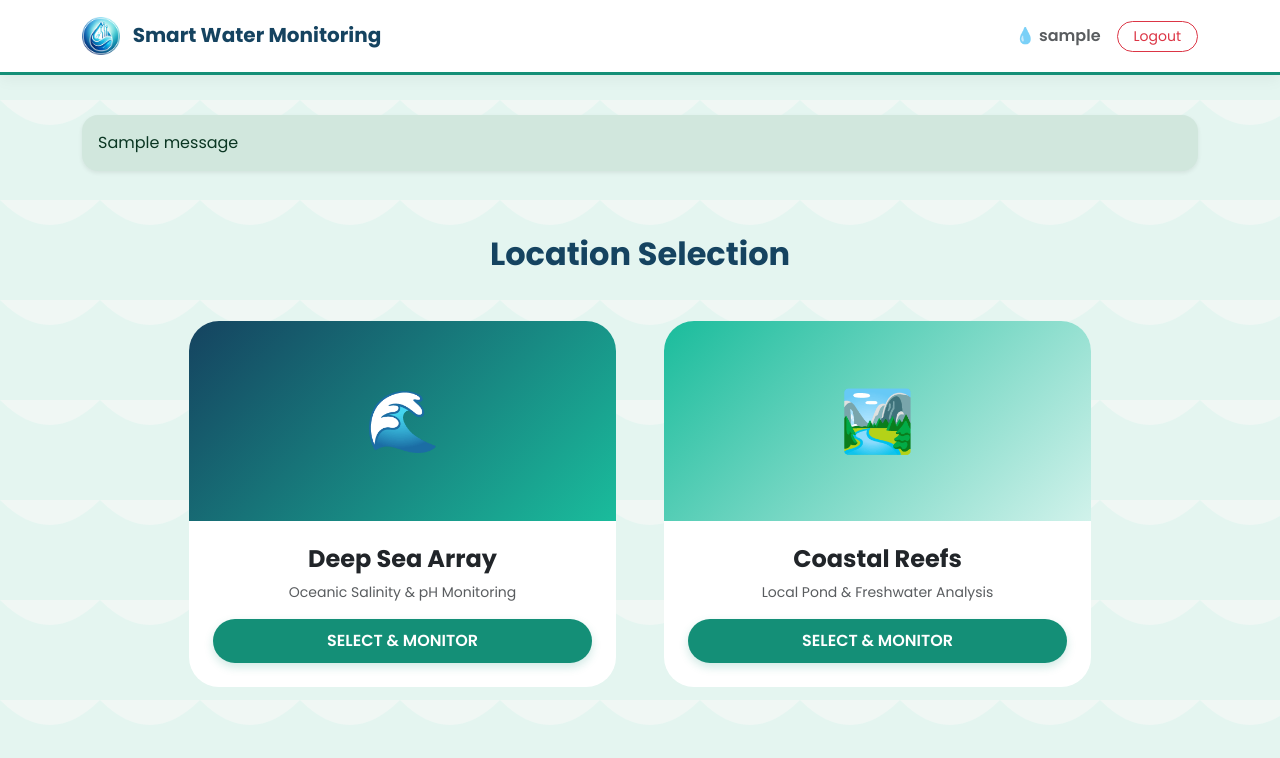
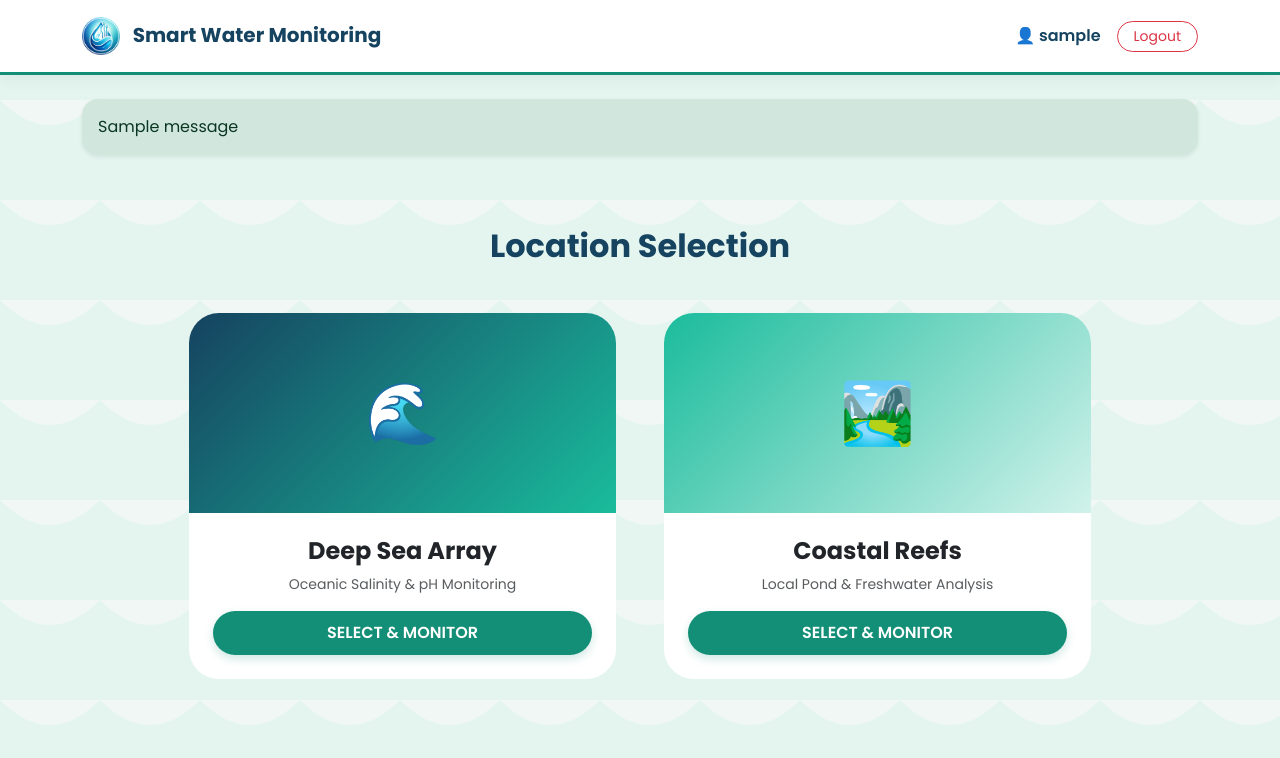
Before and after one commit to pgrapher906-ctrl/project, a Flask app: page /select_water in a window 1280 px wide. Shown: the top 758 px of the page. Run offline with Flask 3, Linux system fonts and the light colour scheme; a user stored in the database is signed in; tables that the repository leaves empty hold one stand-in row (values such as "Sample post"); one stand-in notice (Sample message) is shown.

Commit message:
Update base.html

```diff
--- a/app/templates/base.html
+++ b/app/templates/base.html
@@ -20,12 +20,12 @@
 
         {% if current_user.is_authenticated %}
         <div class="d-flex align-items-center gap-3">
-            <span class="fw-semibold text-muted" onclick="toggleUserInfo(event)" style="cursor:pointer;">
-                💧 {{ current_user.username }}
-            </span>
-            <div id="userInfoPopup" class="info-popup card position-absolute p-3 shadow-lg border-0" style="display:none; right:10%; top:60px; z-index:1000; min-width:200px; border-radius:15px;">
-                <p class="mb-1 small text-muted">Operator Session</p>
-                <p class="mb-0"><strong>Visits:</strong> {{ current_user.visit_count }}</p>
+            <div class="fw-semibold" onclick="toggleUserInfo(event)" style="cursor:pointer; color: var(--deep-blue);">
+                👤 {{ current_user.username }}
+            </div>
+            <div id="userInfoPopup" class="glass-card position-absolute p-3" style="display:none; right:10%; top:70px; z-index:1000; min-width:220px;">
+                <p class="mb-1 small"><strong>User:</strong> {{ current_user.username }}</p>
+                <p class="mb-0 small"><strong>Visits:</strong> {{ current_user.visit_count }}</p>
             </div>
             <a href="{{ url_for('main.logout') }}" class="btn btn-sm btn-outline-danger rounded-pill px-3">Logout</a>
         </div>
@@ -33,11 +33,11 @@
     </div>
 </nav>
 
-<div class="container py-4">
+<div class="container mt-4">
     {% with messages = get_flashed_messages(with_categories=true) %}
         {% if messages %}
             {% for category, message in messages %}
-                <div class="alert alert-{{ category }} rounded-4 border-0 shadow-sm mt-3" role="alert">
+                <div class="alert alert-{{ category }} rounded-4 border-0 shadow-sm mb-4">
                     {{ message }}
                 </div>
             {% endfor %}
@@ -56,6 +56,5 @@ document.addEventListener("click", () => {
     document.getElementById("userInfoPopup").style.display = "none";
 });
 </script>
-{% block scripts %}{% endblock %}
 </body>
 </html>
```
